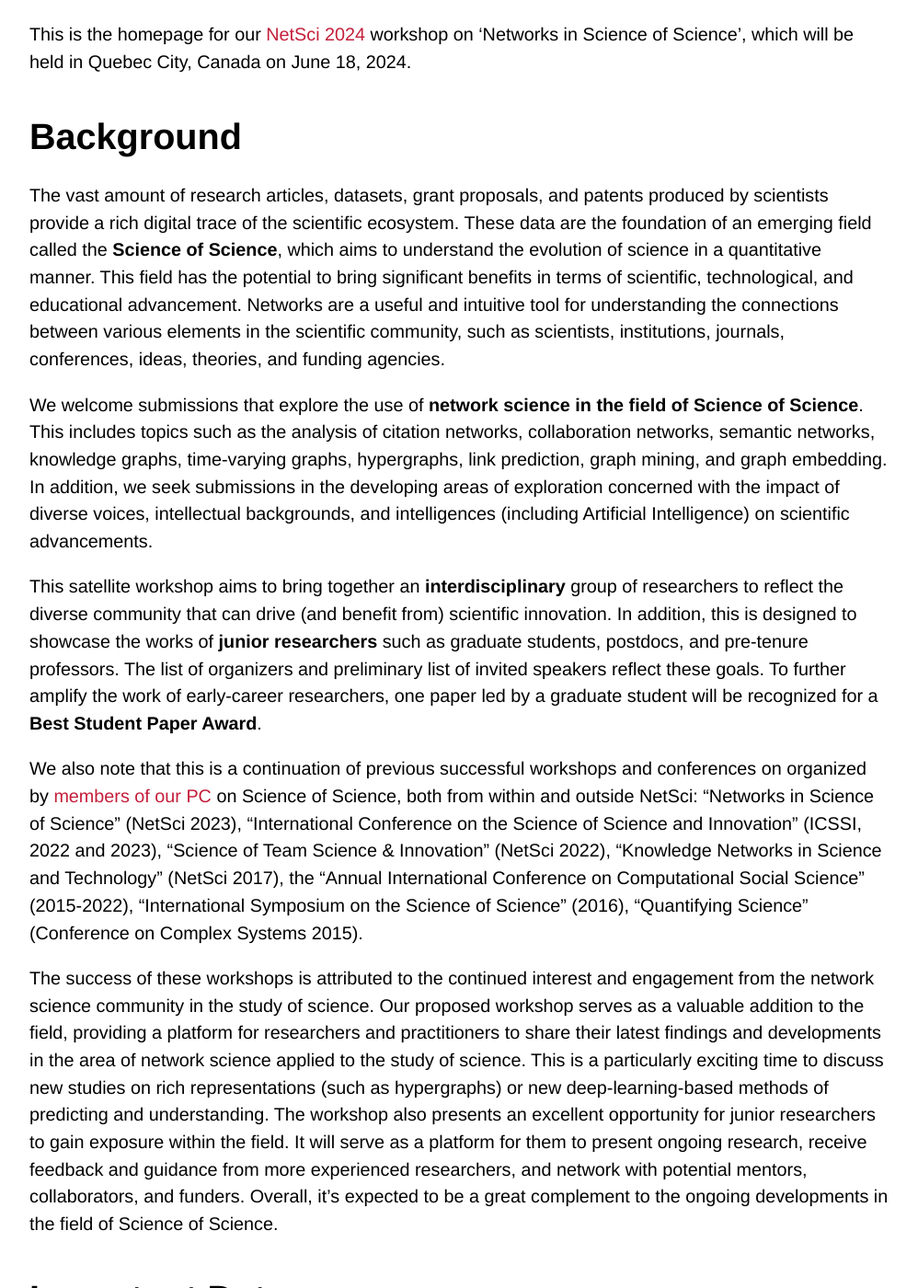
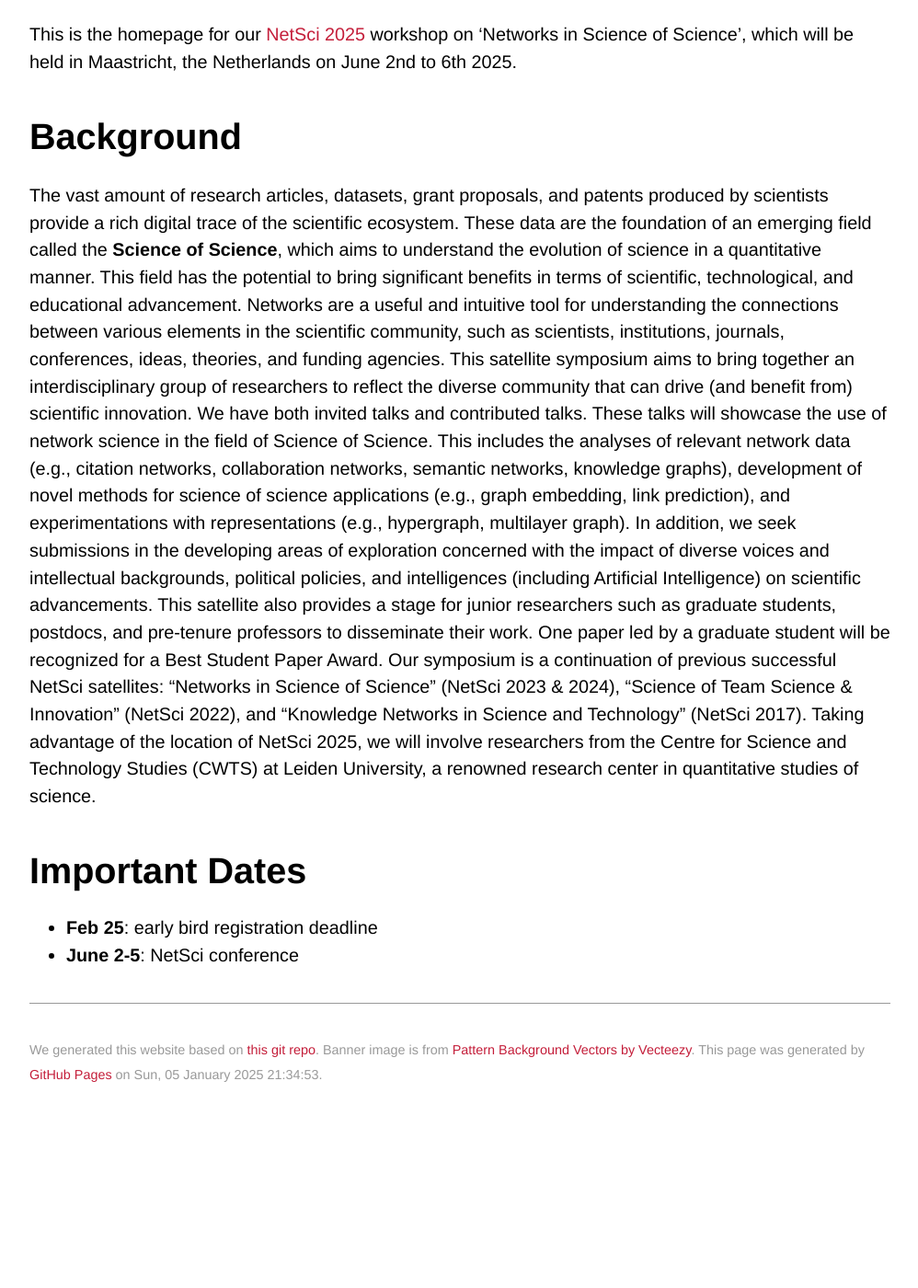
Before and after one commit to netscisci/netscisci.github.io, a Jekyll site: the page built from index.md, in a window 1280 px wide and 1400 px high, scrolled down 432 px. Shown: the whole window at 92% size, without its empty margins (140-1138 px from the left). Built offline with Jekyll 4.4.1, drawn with Linux system fonts in a browser that asks for light colours; some web fonts are replaced; our own code applies the rules of GitHub Pages for plain Markdown files; after the commit the page ends 1649 px from its top, so only the background shows below that; some of the changed text lies outside the part shown.

Commit message:
Update index.md

```diff
--- a/index.md
+++ b/index.md
@@ -4,28 +4,16 @@ layout: default
 
 # Overview
 
-This is the homepage for our [NetSci 2024](https://netsci2024.com/en) workshop on 'Networks in Science of Science', which will be held in Quebec City, Canada on June 18, 2024.
+This is the homepage for our [NetSci 2025](https://netsci2025.github.io/) workshop on 'Networks in Science of Science', which will be held in Maastricht, the Netherlands on June 2nd to 6th 2025.
 
 # Background
 
 The vast amount of research articles, datasets, grant proposals, and patents produced by scientists provide a rich digital trace of the scientific ecosystem. These data are the foundation of an emerging field called the **Science of Science**, which aims to understand the evolution of science in a quantitative manner. This field has the potential to bring significant benefits in terms of scientific, technological, and educational advancement. Networks are a useful and intuitive tool for understanding the connections between various elements in the scientific community, such as scientists, institutions, journals, conferences, ideas, theories, and funding agencies.
-
-We welcome submissions that explore the use of **network science in the field of Science of Science**. This includes topics such as the analysis of citation networks, collaboration networks, semantic networks, knowledge graphs, time-varying graphs, hypergraphs, link prediction, graph mining, and graph embedding. In addition, we seek submissions in the developing areas of exploration concerned with the impact of diverse voices, intellectual backgrounds, and intelligences (including Artificial Intelligence) on scientific advancements.
-
-This satellite workshop aims to bring together an **interdisciplinary** group of researchers to reflect the diverse community that can drive (and benefit from) scientific innovation. In addition, this is designed to showcase the works of **junior researchers** such as graduate students, postdocs, and pre-tenure professors. The list of organizers and preliminary list of invited speakers reflect these goals. To further amplify the work of early-career researchers, one paper led by a graduate student will be recognized for a **Best Student Paper Award**.
-
-We also note that this is a continuation of previous successful workshops and conferences on organized by [members of our PC](https://netscisci.github.io/organizers#program-committee) on Science of Science, both from within and outside NetSci: “Networks in Science of Science” (NetSci 2023), “International Conference on the Science of Science and Innovation” (ICSSI, 2022 and 2023), “Science of Team Science & Innovation” (NetSci 2022), “Knowledge Networks in Science and Technology” (NetSci 2017), the “Annual International Conference on Computational Social Science” (2015-2022), “International Symposium on the Science of Science” (2016), “Quantifying Science” (Conference on Complex Systems 2015).
-
-The success of these workshops is attributed to the continued interest and engagement from the network science community in the study of science. Our proposed workshop serves as a valuable addition to the field, providing a platform for researchers and practitioners to share their latest findings and developments in the area of network science applied to the study of science. This is a particularly exciting time to discuss new studies on rich representations (such as hypergraphs) or new deep-learning-based methods of predicting and understanding. The workshop also presents an excellent opportunity for junior researchers to gain exposure within the field. It will serve as a platform for them to present ongoing research, receive feedback and guidance from more experienced researchers, and network with potential mentors, collaborators, and funders. Overall, it's expected to be a great complement to the ongoing developments in the field of Science of Science.
+This satellite symposium aims to bring together an interdisciplinary group of researchers to reflect the diverse community that can drive (and benefit from) scientific innovation. We have both invited talks and contributed talks. These talks will showcase the use of network science in the field of Science of Science. This includes the analyses of relevant network data (e.g., citation networks, collaboration networks, semantic networks, knowledge graphs), development of novel methods for science of science applications (e.g., graph embedding, link prediction), and experimentations with representations (e.g., hypergraph, multilayer graph). In addition, we seek submissions in the developing areas of exploration concerned with the impact of diverse voices and intellectual backgrounds, political policies, and intelligences (including Artificial Intelligence) on scientific advancements. This satellite also provides a stage for junior researchers such as graduate students, postdocs, and pre-tenure professors to disseminate their work. One paper led by a graduate student will be recognized for a Best Student Paper Award.
+Our symposium is a continuation of previous successful NetSci satellites: "Networks in Science of Science" (NetSci 2023 & 2024), "Science of Team Science & Innovation" (NetSci 2022), and "Knowledge Networks in Science and Technology" (NetSci 2017). Taking advantage of the location of NetSci 2025, we will involve researchers from the Centre for Science and Technology Studies (CWTS) at Leiden University, a renowned research center in quantitative studies of science.
 
 
 # Important Dates
 
-- ~~**Feb 1**: Call for papers is released~~
-- ~~**March 3**: Round 1 deadline for contributions~~
-- ~~**March 23**: Round 1 acceptance notice~~
-- ~~**April 8**: [Early bird registration](https://netsci2024.com/en/participate/registration) for NetSci~~
-- ~~**April 20**: Round 2 deadline for contributions~~
-- ~~**May 4**: Round 2 acceptance notice~~
-- **June 18 12:30 - 1:30 pm**: Sci of Sci researcher networking lunch. Location: Cochon Dingue @ 1014 Rue Saint-Jean.
-- **June 18 2:30 - 6:00 pm**: Workshop
+- **Feb 25**: early bird registration deadline
+- **June 2-5**: NetSci conference
```
